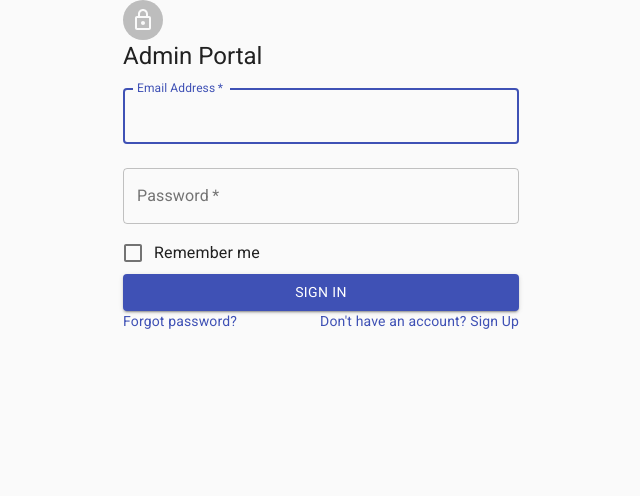
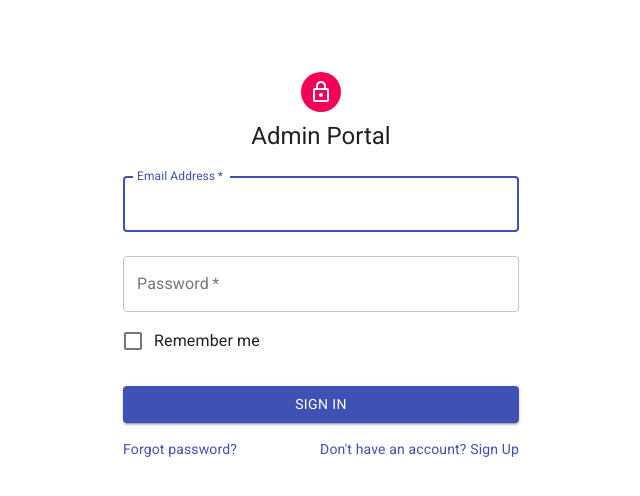
Before and after one commit to rastko909/MERN-App-Front-End, a React (Create React App) app: page /admin/login in a window 1280 px wide. Shown: the top 496 px of the page, without its empty margins (319-959 px from the left). Built offline with nearby package versions, Linux system fonts and the light colour scheme.

Commit message:
fixed both logins with hooks

```diff
--- a/src/components/Admin/Login.js
+++ b/src/components/Admin/Login.js
@@ -1,58 +1,72 @@
-import React from 'react';
+import React, { useState } from 'react';
 import { Avatar, Button, CssBaseline, TextField, FormControlLabel, Checkbox, Link, Grid, Container, Typography, makeStyles } from '@material-ui/core/';
 import LockOutlinedIcon from '@material-ui/icons/LockOutlined';
+import axios from 'axios';
 
-class AdminLogin extends React.Component {
-  state = {}
+const useStyles = makeStyles(theme => ({
+  '@global': {
+    body: {
+      backgroundColor: theme.palette.common.white,
+    },
+  },
+  paper: {
+    marginTop: theme.spacing(8),
+    display: 'flex',
+    flexDirection: 'column',
+    alignItems: 'center',
+  },
+  avatar: {
+    margin: theme.spacing(1),
+    backgroundColor: theme.palette.secondary.main,
+  },
+  form: {
+    width: '100%', // Fix IE 11 issue.
+    marginTop: theme.spacing(1),
+  },
+  submit: {
+    margin: theme.spacing(3, 0, 2),
+  },
+}));
 
-  // useStyles = makeStyles(theme => ({
-  //   '@global': {
-  //     body: {
-  //       backgroundColor: theme.palette.common.white,
-  //     },
-  //   },
-  //   paper: {
-  //     marginTop: theme.spacing(8),
-  //     display: 'flex',
-  //     flexDirection: 'column',
-  //     alignItems: 'center',
-  //   },
-  //   avatar: {
-  //     margin: theme.spacing(1),
-  //     backgroundColor: theme.palette.secondary.main,
-  //   },
-  //   form: {
-  //     width: '100%', // Fix IE 11 issue.
-  //     marginTop: theme.spacing(1),
-  //   },
-  //   submit: {
-  //     margin: theme.spacing(3, 0, 2),
-  //   },
-  // }));
+export default function SignIn() {
 
-  handleChange = (event) => {
-    this.setState({ [event.target.id]: event.target.value })
+  const [email, setEmail] = useState('');
+  const [password, setPassword] = useState('');
+
+  const classes = useStyles();
+
+  const handleSubmit = (e) => {
+    console.log(email);
+    console.log(password);
+    e.preventDefault();
+    adminLogin(email, password);
   }
 
-
-  handleSubmit = (event) => {
-    event.preventDefault();
-    this.sendLogin();
+  const adminLogin = async (email, password) => {
+    const data = { email, password }
+    let response;
+    try {
+      response = await axios.post(process.env.REACT_APP_API_URL + '/admin/login', data);
+    }
+    catch (error) {
+      console.log(error);
+    }
+    finally {
+      console.log(response);
+    }
   }
 
-  render = () => {
-    // const classes = this.useStyles();
-    return (
-      <Container component="main" maxWidth="xs">
+  return (
+    <Container component="main" maxWidth="xs">
       <CssBaseline />
-      <div className={'classes.paper'}>
-        <Avatar className={'classes.avatar'}>
+      <div className={classes.paper}>
+        <Avatar className={classes.avatar}>
           <LockOutlinedIcon />
         </Avatar>
         <Typography component="h1" variant="h5">
           Admin Portal
         </Typography>
-        <form className={'classes.form'} noValidate>
+        <form className={classes.form} noValidate>
           <TextField
             variant="outlined"
             margin="normal"
@@ -63,7 +77,7 @@ class AdminLogin extends React.Component {
             name="email"
             autoComplete="email"
             autoFocus
-            onChange={this.handleChange}
+            onChange={(e) => setEmail(e.target.value)}
           />
           <TextField
             variant="outlined"
@@ -75,7 +89,7 @@ class AdminLogin extends React.Component {
             type="password"
             id="password"
             autoComplete="current-password"
-            onChange={this.handleChange}
+            onChange={(e) => setPassword(e.target.value)}
           />
           <FormControlLabel
             control={<Checkbox value="remember" color="primary" />}
@@ -86,8 +100,8 @@ class AdminLogin extends React.Component {
             fullWidth
             variant="contained"
             color="primary"
-            className={'classes.submit'}
-            onClick={this.handleSubmit}
+            className={classes.submit}
+            onClick={handleSubmit}
           >
             Sign In
           </Button>
@@ -106,7 +120,5 @@ class AdminLogin extends React.Component {
         </form>
       </div>
     </Container>
-    )
-  }
+  )
 }
-export default AdminLogin;
```
